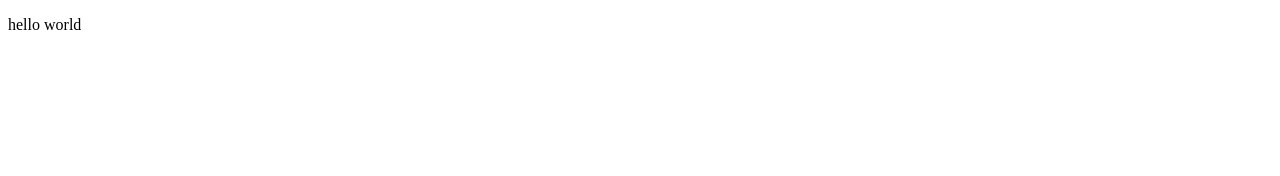
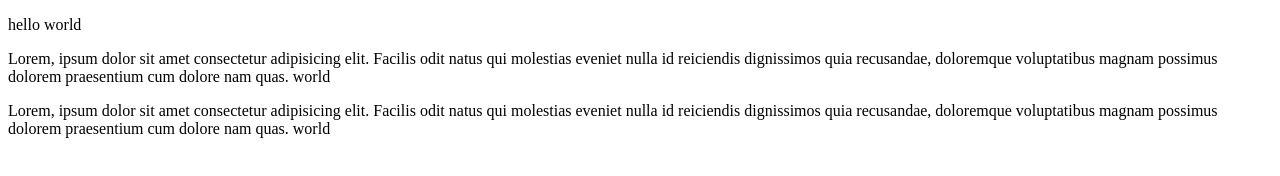
Before and after one commit to freakazoidas/uzduotis-1, a plain HTML site: page index.html in a window 1280 px wide. Drawn offline with Linux system fonts and the light colour scheme.

Commit message:
add more text

```diff
--- a/index.html
+++ b/index.html
@@ -7,7 +7,9 @@
     <title>Document</title>
 </head>
 <body>
+    <p>hello world</p>
+    <p>Lorem, ipsum dolor sit amet consectetur adipisicing elit. Facilis odit natus qui molestias eveniet nulla id reiciendis dignissimos quia recusandae, doloremque voluptatibus magnam possimus dolorem praesentium cum dolore nam quas. world</p>
 
-    <p>hello world</p>
+    <p>Lorem, ipsum dolor sit amet consectetur adipisicing elit. Facilis odit natus qui molestias eveniet nulla id reiciendis dignissimos quia recusandae, doloremque voluptatibus magnam possimus dolorem praesentium cum dolore nam quas. world</p>
 </body>
 </html>
```
Also changed, not shown: nav.css (added).
